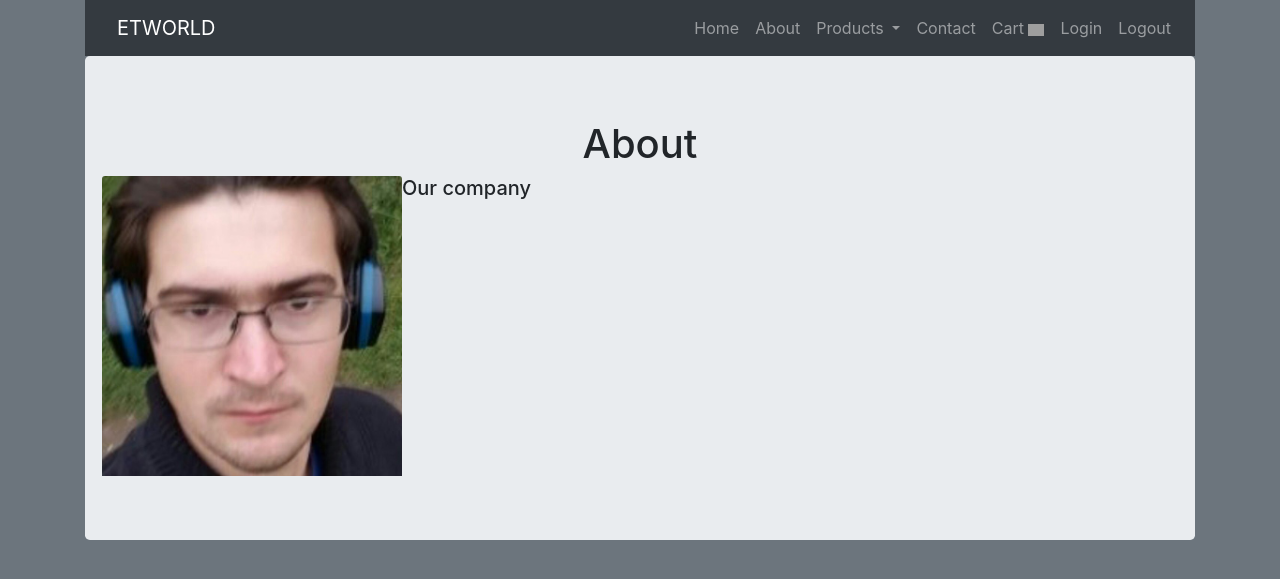
After one commit to JamesTiberiusKirk/DbAssignment2, a PHP site: page /pages/public/about.php in a window 1280 px wide. The commit adds this page. Shown: the top 579 px of the page. Run offline with PHP 8.4, Linux system fonts and the light colour scheme; grey boxes are pictures that could not be loaded.

Commit message:
Added a rough abouts page

```diff
--- /dev/null
+++ b/pages/public/about.php
@@ -0,0 +1,16 @@
+<?php include "../../includes/header.php" ?>
+
+<div class="jumbotron">
+    <div class="d-flex justify-content-center">
+        <h1>About</h1>
+    </div>
+    <div class="row">
+        <form action="../../includes/about.inc.php" method="post">
+                <div class="d-flex justify-content-center">
+                <img class="card-img-top" src="president.jpg" alt="Card image cap" style="width:300px;height:300px;">
+                    <h5> Our company  </h5>
+                </div>
+        </form>
+    </div>
+    <div class="col"></div>
+</div>
```
Also changed, not shown: pages/public/product_Laptop.php (+3 -4 lines), pages/public/president.jpg (added).
